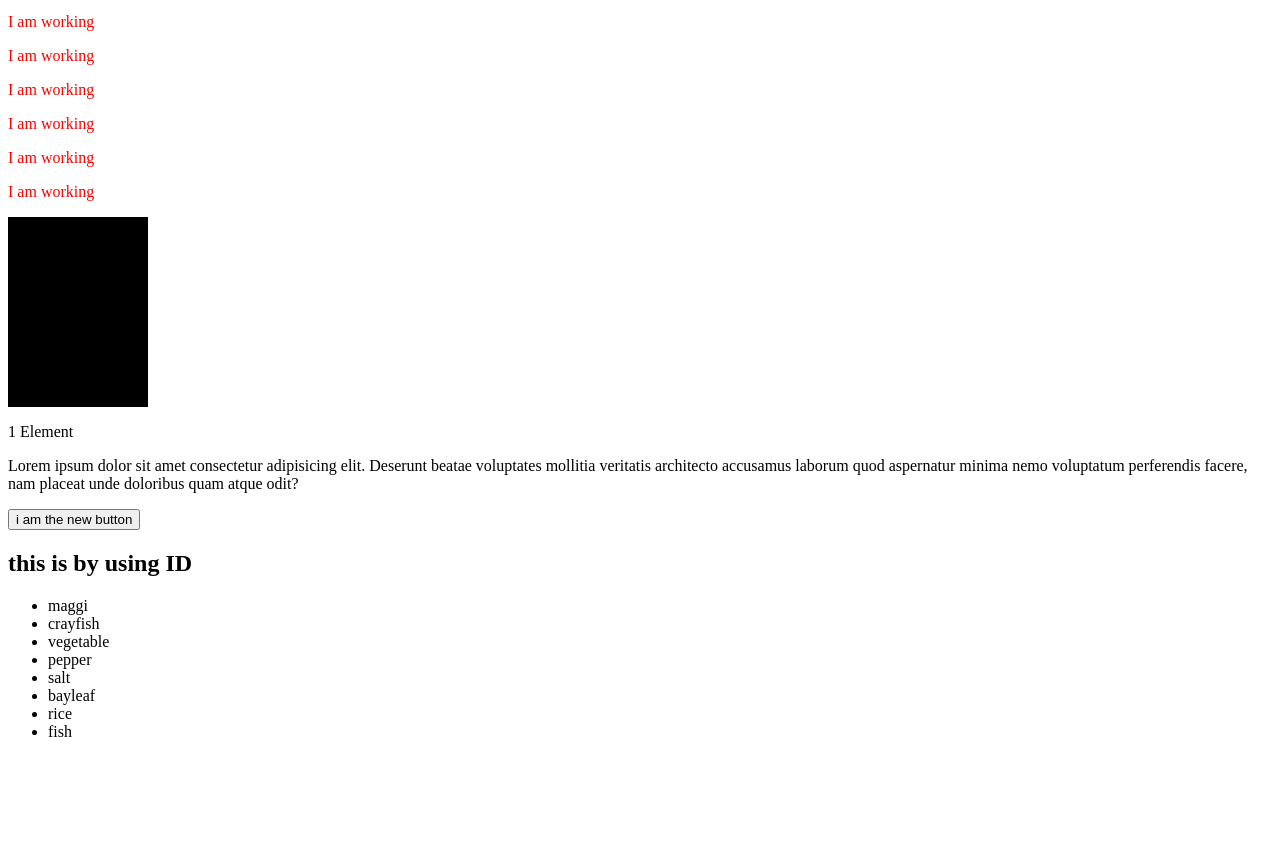
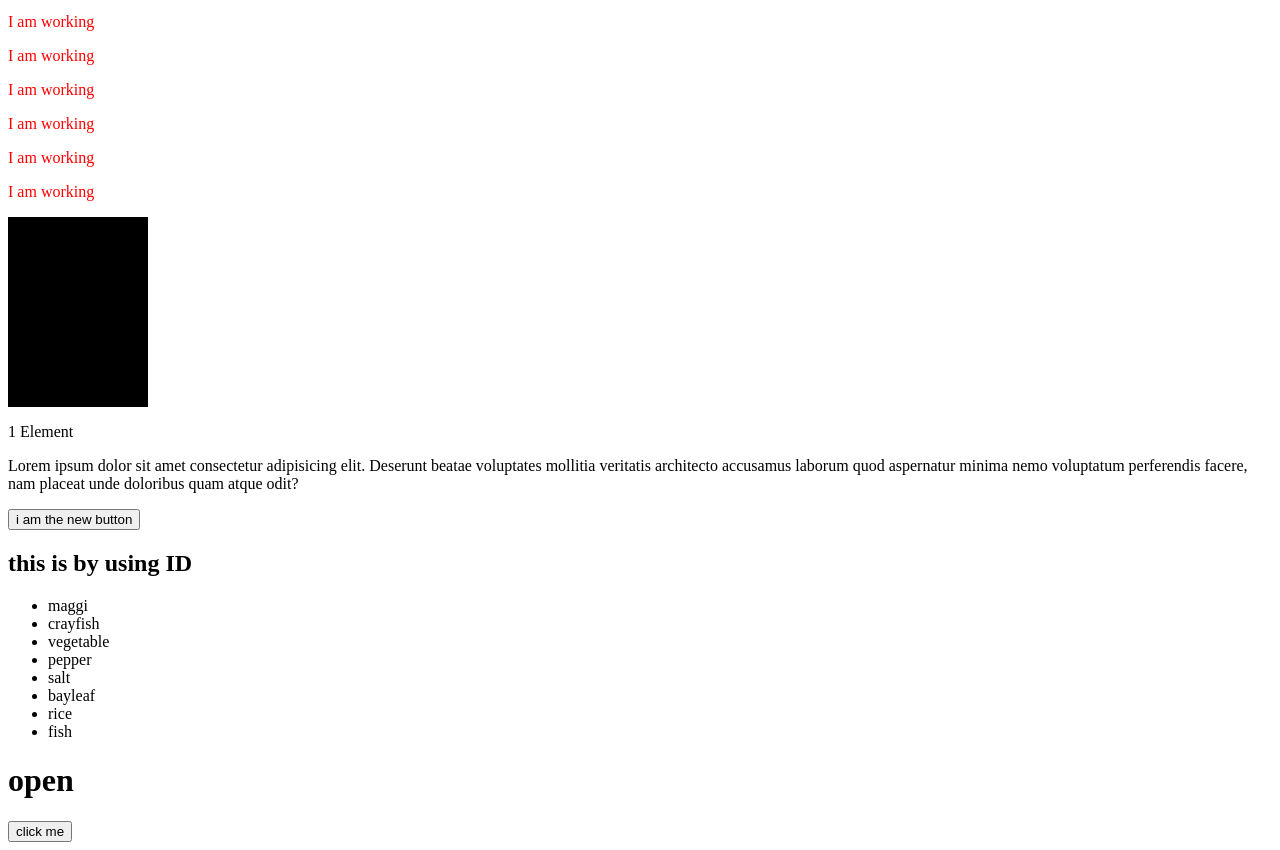
Before and after one commit to SAIL-05/javascript25, a plain HTML site: page index.html in a window 1280 px wide. Shown: the part 101-951 px from the top of the page. Before the commit the page ends 858 px from the top, so only its background shows below. Drawn offline with Linux system fonts and the light colour scheme.

Commit message:
This is my code

```diff
--- a/index.html
+++ b/index.html
@@ -31,5 +31,11 @@
         <li>rice</li>
         <li>fish</li>
     </ul>
+    <!-- <button onclick="alert('i have clicked on the button')">please click me</button> -->
+    <!-- <button onclick="showAlert()">please click me</button> -->
+     <div class="mary">
+    <h1 id="open">open</h1>
+    <button onclick="change()">click me</button>
+    </div>
 </body>
 </html>
--- a/script.js
+++ b/script.js
@@ -575,3 +575,19 @@
 // console.log(document.querySelectorAll('li')[2].innerText);
 // document.getElementById('hr').textContent = 'i have been changed by javascript';
 // document.querySelectorAll('li')[2].textContent = 'spring onions'
+
+// Event listeners
+// Event listeners is the interaction within a webpage e.g. click, hover, scroll, onclick, onmouseover etc
+// document.getElementBy Id('btn).addEventListener('click', function() { console.log('Button clicked')}
+
+// let Header = document.getElementById("header");
+// Header.style.color = "brown";
+// Header.style.backgroundColor = "lightblue";
+// Header.style.fontSize = "30px";
+
+// function showAlert() {
+//     alert("Button clicked!")
+// }
+
+let header = document.getElementById("open");
+const change = () => {header.innerHTML = "mary";}
```
